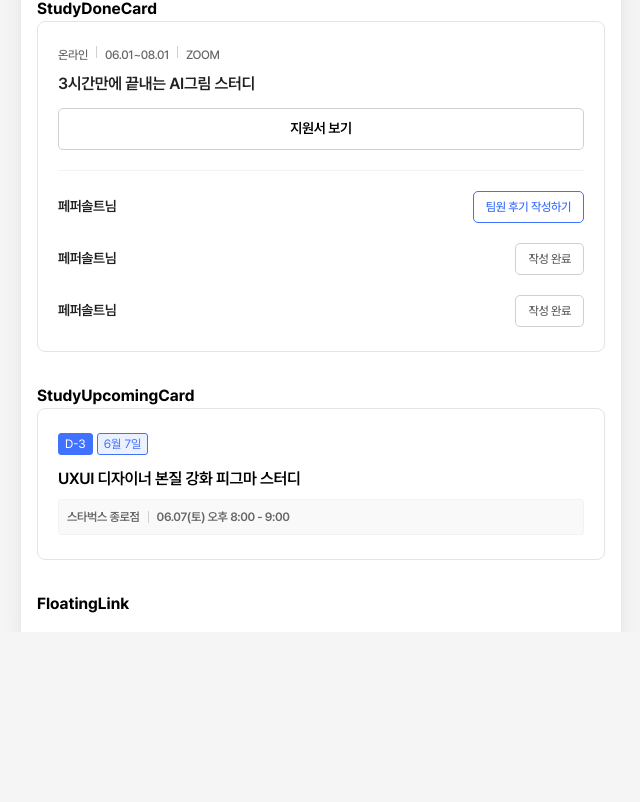
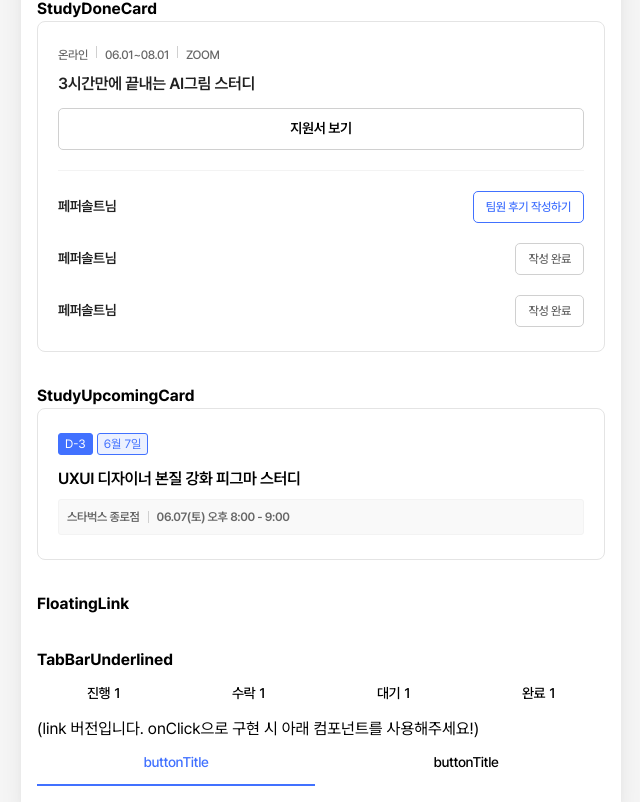
Before and after one commit to sturing-fourten/sturing, a Next.js app: page /publishing in a window 1280 px wide. Shown: the part 5190-5992 px from the top of the page, without its empty margins (319-959 px from the left). Before the commit the page ends 5822 px from the top, so only its background shows below. Built offline with nearby package versions, Linux system fonts and the light colour scheme.

Commit message:
Refactor: TabBarUnderlined 확장 및 button 버전 추가 구현

```diff
--- a/src/app/publishing/page.tsx
+++ b/src/app/publishing/page.tsx
@@ -1,3 +1,4 @@
+"use client";
 import { StudyCategoryButton } from "@/components/commons/StudyCategoryButton";
 import LectureCard from "@/components/commons/card/LectureCard";
 import StudyAcceptCard from "@/components/commons/card/StudyAcceptCard";
@@ -12,10 +13,12 @@ import { TagMain } from "@/components/commons/tag/TagMain";
 import { TagRate } from "@/components/commons/tag/TagRate";
 import { MoodBigToggle, MoodMiniToggle } from "@/components/commons/toggle/MoodToggle";
 import { StudyCategoryToggle } from "@/components/commons/toggle/StudyCategoryToggle";
-import { STUDY_CATEGORY_MENU, USER_FAVORITE_FIELD_TYPE } from "@/constant/study";
+import { STUDY_CATEGORY_MENU, STUDY_TAB_MENU_LIST, USER_FAVORITE_FIELD_TYPE } from "@/constant/study";
 import FloatingLink from "@/components/commons/FloatingLink";
 import { add } from "@/../public/icons/icons";
 import Image from "next/image";
+import TabBarUnderlined from "@/components/commons/TabBarLinkUnderlined";
+import TabMenuButtonUnderlined from "@/components/commons/TabMenuButtonUnderlined";
 
 // UI 확인 용
 export const SAMPLE_PROGRESS_WAY_TYPE = {
@@ -472,6 +475,16 @@ export default function page() {
           <Image src={add} alt="add button" />
         </FloatingLink>
       </div>
+
+      <div className="p-4">
+        <h1 className="font-bold">TabBarUnderlined</h1>
+        <TabBarUnderlined defaultSegment="/mystudy/" tabMenuList={STUDY_TAB_MENU_LIST} />
+        (link 버전입니다. onClick으로 구현 시 아래 컴포넌트를 사용해주세요!)
+        <nav className="flex justify-between items-center gap-3 bg-white">
+          <TabMenuButtonUnderlined onClick={() => {}} title="buttonTitle" isCurrent={true} />
+          <TabMenuButtonUnderlined onClick={() => {}} title="buttonTitle" isCurrent={false} />
+        </nav>
+      </div>
     </>
   );
 }
--- /dev/null
+++ b/src/components/commons/TabBarLinkUnderlined.tsx
@@ -0,0 +1,29 @@
+"use client";
+
+import { useSelectedLayoutSegment } from "next/navigation";
+import TabMenuLinkUnderlined from "./TabMenuLinkUnderlined";
+import { TTabMenuLinkUnderlinedItem } from "@/types/study";
+
+const getIsCurrent = (currentPath: string, href: string) => currentPath === href;
+
+interface ITabBarUnderlined {
+  defaultSegment: string;
+  tabMenuList: TTabMenuLinkUnderlinedItem[];
+}
+
+export default function TabBarLinkUnderlined(props: ITabBarUnderlined) {
+  const { defaultSegment, tabMenuList } = props;
+  const currentTab = useSelectedLayoutSegment("tabs") ?? "";
+
+  return (
+    <nav className="flex justify-between items-center gap-3 bg-white">
+      {tabMenuList.map((item) => (
+        <TabMenuLinkUnderlined
+          key={item.id}
+          isCurrent={getIsCurrent(`${defaultSegment}${currentTab}`, item.href)}
+          {...item}
+        />
+      ))}
+    </nav>
+  );
+}
--- /dev/null
+++ b/src/components/commons/TabMenuButtonUnderlined.tsx
@@ -0,0 +1,20 @@
+"use client";
+
+interface ITabMenuLinkUnderlinedProps {
+  onClick: () => void;
+  isCurrent: boolean;
+  title: string;
+}
+
+export default function TabMenuButtonUnderlined(props: ITabMenuLinkUnderlinedProps) {
+  const { onClick, title, isCurrent } = props;
+  return (
+    <button
+      className={`w-full flex justify-center items-center gap-1 py-3 border-b-2 text-sm font-medium leading-snug tracking-[-0.42px] ${
+        isCurrent ? "text-main-500 border-main-500" : "border-transparent"
+      }`}
+      onClick={onClick}>
+      <span>{title}</span>
+    </button>
+  );
+}
--- /dev/null
+++ b/src/components/commons/TabMenuLinkUnderlined.tsx
@@ -0,0 +1,22 @@
+import Link from "next/link";
+
+interface ITabMenuLinkUnderlinedProps {
+  href: string;
+  isCurrent: boolean;
+  title: string;
+  count?: number;
+}
+
+export default function TabMenuLinkUnderlined(props: ITabMenuLinkUnderlinedProps) {
+  const { href, title, isCurrent } = props;
+  return (
+    <Link
+      className={`w-full flex justify-center items-center gap-1 py-3 border-b-2 text-sm font-medium leading-snug tracking-[-0.42px] ${
+        isCurrent ? "text-main-500 border-main-500" : "border-transparent"
+      }`}
+      href={href}>
+      <span>{title}</span>
+      {props?.count && <span>{props.count}</span>}
+    </Link>
+  );
+}
--- a/src/components/domains/mystudy/StudyCategoryTabBar.tsx
+++ /dev/null
@@ -1,24 +0,0 @@
-"use client";
-
-import { useSelectedLayoutSegment } from "next/navigation";
-import TabMenu from "./TabMenu";
-
-const STUDY_TAB_MENUS = {
-  progress: { type: "진행", segment: "" },
-  recruit: { type: "수락", segment: "recruit" },
-  applied: { type: "대기", segment: "applied" },
-  done: { type: "완료", segment: "done" },
-};
-
-export default function StudyCategoryTabBar() {
-  const currentTab = useSelectedLayoutSegment("tabs") ?? "";
-
-  return (
-    <nav className="flex justify-between items-center gap-3 bg-white">
-      <TabMenu count={1} currentTab={currentTab} {...STUDY_TAB_MENUS.progress} />
-      <TabMenu count={1} currentTab={currentTab} {...STUDY_TAB_MENUS.recruit} />
-      <TabMenu count={1} currentTab={currentTab} {...STUDY_TAB_MENUS.applied} />
-      <TabMenu count={1} currentTab={currentTab} {...STUDY_TAB_MENUS.done} />
-    </nav>
-  );
-}
--- a/src/components/domains/mystudy/StudyList.tsx
+++ b/src/components/domains/mystudy/StudyList.tsx
@@ -1,4 +1,5 @@
-import StudyCategoryTabBar from "./StudyCategoryTabBar";
+import { STUDY_TAB_MENU_LIST } from "@/constant/study";
+import TabBarUnderlined from "../../commons/TabBarLinkUnderlined";
 
 interface IStudyListProps {
   children: React.ReactNode;
@@ -9,7 +10,7 @@ export default function StudyList({ children }: IStudyListProps) {
     <article className="w-full pt-10 px-4">
       <p className="mb-4 text-black text-xl font-semibold leading-7">스터디 리스트</p>
 
-      <StudyCategoryTabBar />
+      <TabBarUnderlined defaultSegment="/mystudy/" tabMenuList={STUDY_TAB_MENU_LIST} />
       {children}
     </article>
   );
--- a/src/components/domains/mystudy/TabMenu.tsx
+++ /dev/null
@@ -1,22 +0,0 @@
-import Link from "next/link";
-
-interface ITabMenuProps {
-  segment: string;
-  type: string;
-  count: number;
-  currentTab: string;
-}
-
-export default function TabMenu(props: ITabMenuProps) {
-  const { segment, type, count, currentTab } = props;
-  return (
-    <Link
-      className={`w-full flex justify-center items-center gap-1 py-3 border-b-2 text-sm font-medium leading-snug tracking-[-0.42px] ${
-        segment === currentTab ? "text-main-500 border-main-500" : "border-transparent"
-      }`}
-      href={`/mystudy/${segment}`}>
-      <span>{type}</span>
-      <span>{count}</span>
-    </Link>
-  );
-}
--- a/src/constant/study.ts
+++ b/src/constant/study.ts
@@ -18,6 +18,7 @@ import {
   proactive,
   freewheeling,
 } from "@/../public/icons/icons";
+import { TTabMenuLinkUnderlinedItem } from "@/types/study";
 
 export const STUDY_CATEGORY_MENU = {
   design: {
@@ -96,3 +97,10 @@ export const USER_FAVORITE_FIELD_TYPE = {
     imageSrc: freewheeling,
   },
 };
+
+export const STUDY_TAB_MENU_LIST: TTabMenuLinkUnderlinedItem[] = [
+  { id: "progress", title: "진행", href: "/mystudy/", count: 1 },
+  { id: "recruit", title: "수락", href: "/mystudy/recruit", count: 1 },
+  { id: "applied", title: "대기", href: "/mystudy/applied", count: 1 },
+  { id: "done", title: "완료", href: "/mystudy/done", count: 1 },
+];
--- /dev/null
+++ b/src/types/study.ts
@@ -0,0 +1,12 @@
+export type TTabMenuLinkUnderlinedItem = {
+  id: string;
+  title: string;
+  href: string;
+  count?: number;
+};
+
+export type TTabMenuButtonUnderlinedItem = {
+  id: string;
+  title: string;
+  onClick: () => void;
+};
```
